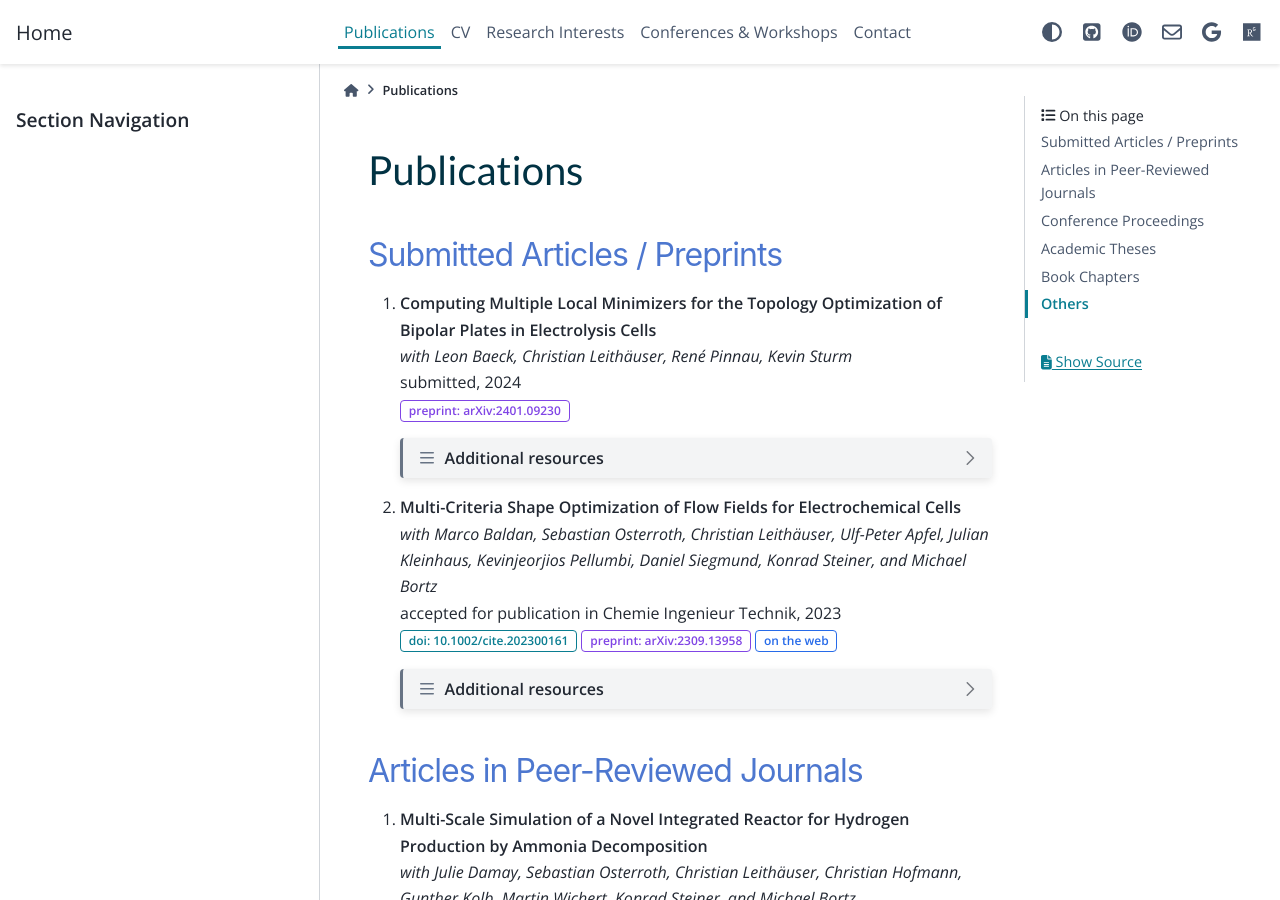
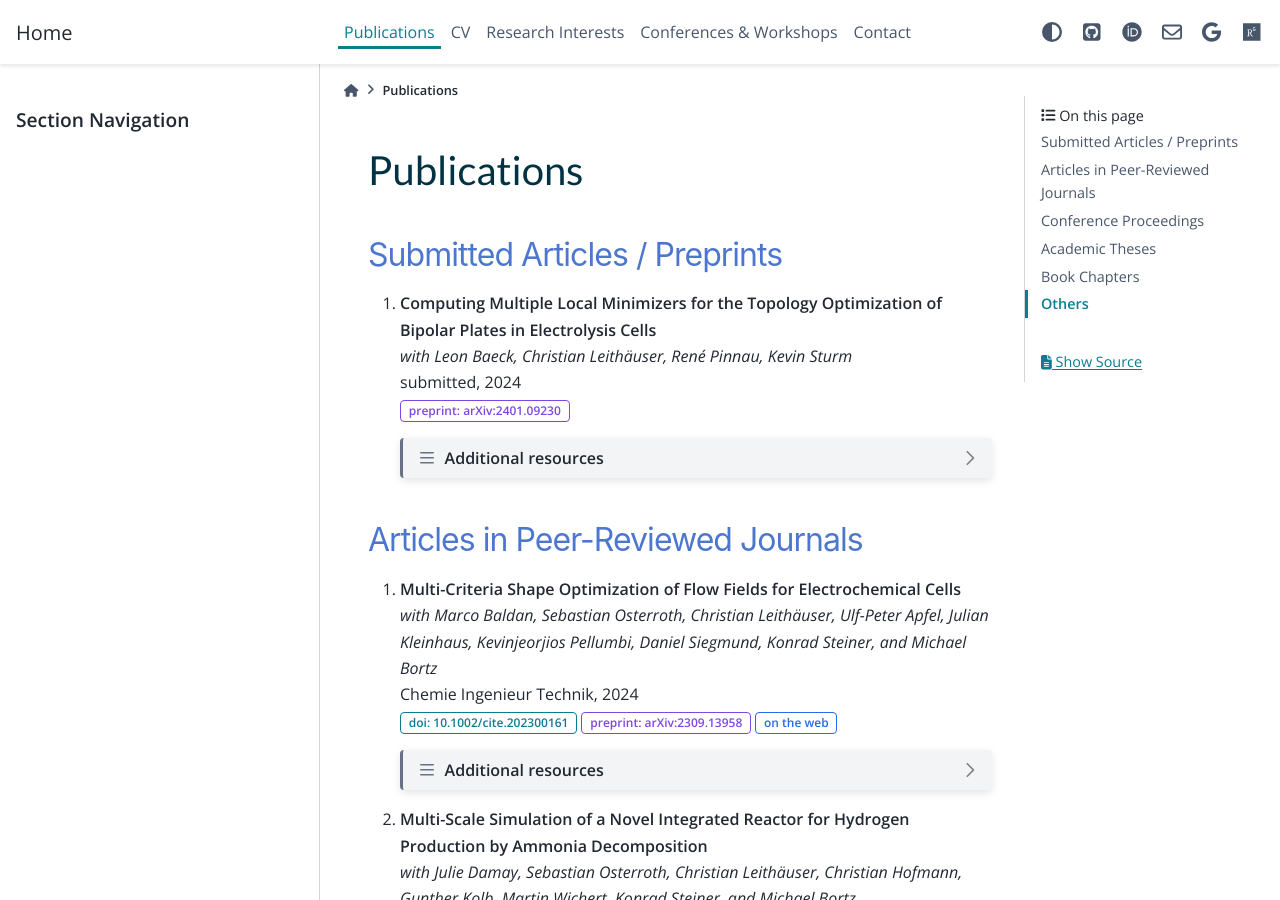
Before and after one commit to sblauth/sblauth.github.io, a Sphinx documentation site: the page built from source/publications.rst, in a window 1280 px wide and 900 px high. Built offline with Sphinx 7.4.7 and the PyData theme 0.15.4, drawn with Linux system fonts in a browser that asks for light colours; some of the changed lines change nothing that is shown.

Commit message:
update publications

```diff
--- a/source/publications.rst
+++ b/source/publications.rst
@@ -34,9 +34,13 @@ Submitted Articles / Preprints
 
 
 
+
+Articles in Peer-Reviewed Journals
+----------------------------------
+
 #. | **Multi-Criteria Shape Optimization of Flow Fields for Electrochemical Cells**
    | *with Marco Baldan, Sebastian Osterroth, Christian Leithäuser, Ulf-Peter Apfel, Julian Kleinhaus, Kevinjeorjios Pellumbi, Daniel Siegmund, Konrad Steiner, and Michael Bortz*
-   | accepted for publication in Chemie Ingenieur Technik, 2023
+   | Chemie Ingenieur Technik, 2024
    | :bdg-link-primary-line:`doi: 10.1002/cite.202300161 <https://doi.org/10.1002/cite.202300161>` :bdg-link-secondary-line:`preprint: arXiv:2309.13958 <https://arxiv.org/abs/2309.13958>` :bdg-link-info-line:`on the web <https://www.shapid.fraunhofer.de/en.html>`
 
    .. dropdown:: Additional resources
@@ -52,20 +56,18 @@ Submitted Articles / Preprints
 
             .. code-block:: bibtex
 
-			   @Misc{Blauth2023Multi,
-			     author        = {Sebastian Blauth and Marco Baldan and Sebastian Osterroth and Christian Leithäuser and Ulf-Peter Apfel and Julian Kleinhaus and Kevinjeorkios Pellumbi and Daniel Siegmund and Konrad Steiner and Michael Bortz},
-			     title         = {{Multi-Criteria Shape Optimization of Flow Fields for Electrochemical Cells}},
-			     year          = {2023},
-			     archiveprefix = {arXiv},
-			     eprint        = {2309.13958},
-			     primaryclass  = {math.OC},
+			   @Article{Blauth2024Multi,
+			     author   = {Blauth, Sebastian and Baldan, Marco and Osterroth, Sebastian and Leithäuser, Christian and Apfel, Ulf-Peter and Kleinhaus, Julian and Pellumbi, Kevinjeorjios and Siegmund, Daniel and Steiner, Konrad and Bortz, Michael},
+			     journal  = {Chemie Ingenieur Technik},
+			     title    = {{Multi-Criteria Shape Optimization of Flow Fields for Electrochemical Cells}},
+			     year     = {2024},
+			     number   = {n/a},
+			     volume   = {n/a},
+			     doi      = {https://doi.org/10.1002/cite.202300161},
+			     keywords = {CFD, Electrochemical cell, Multi-criteria optimization, Numerical optimization, Shape optimization},
 			   }
 
 
-
-
-Articles in Peer-Reviewed Journals
-----------------------------------
 
 
 #. | **Multi-Scale Simulation of a Novel Integrated Reactor for Hydrogen Production by Ammonia Decomposition**
@@ -86,7 +88,7 @@ Articles in Peer-Reviewed Journals
 
             .. code-block:: bibtex
 
-			   @Article{Blauth2024Multi,
+			   @Article{Blauth2024Multia,
 			     author   = {Blauth, Sebastian and Damay, Julie and Osterroth, Sebastian and Leithäuser, Christian and Hofmann, Christian and Kolb, Gunther and Wichert, Martin and Steiner, Konrad and Bortz, Michael},
 			     journal  = {Chemie Ingenieur Technik},
 			     title    = {{Multi-Scale Simulation of a Novel Integrated Reactor for Hydrogen Production by Ammonia Decomposition}},
```
